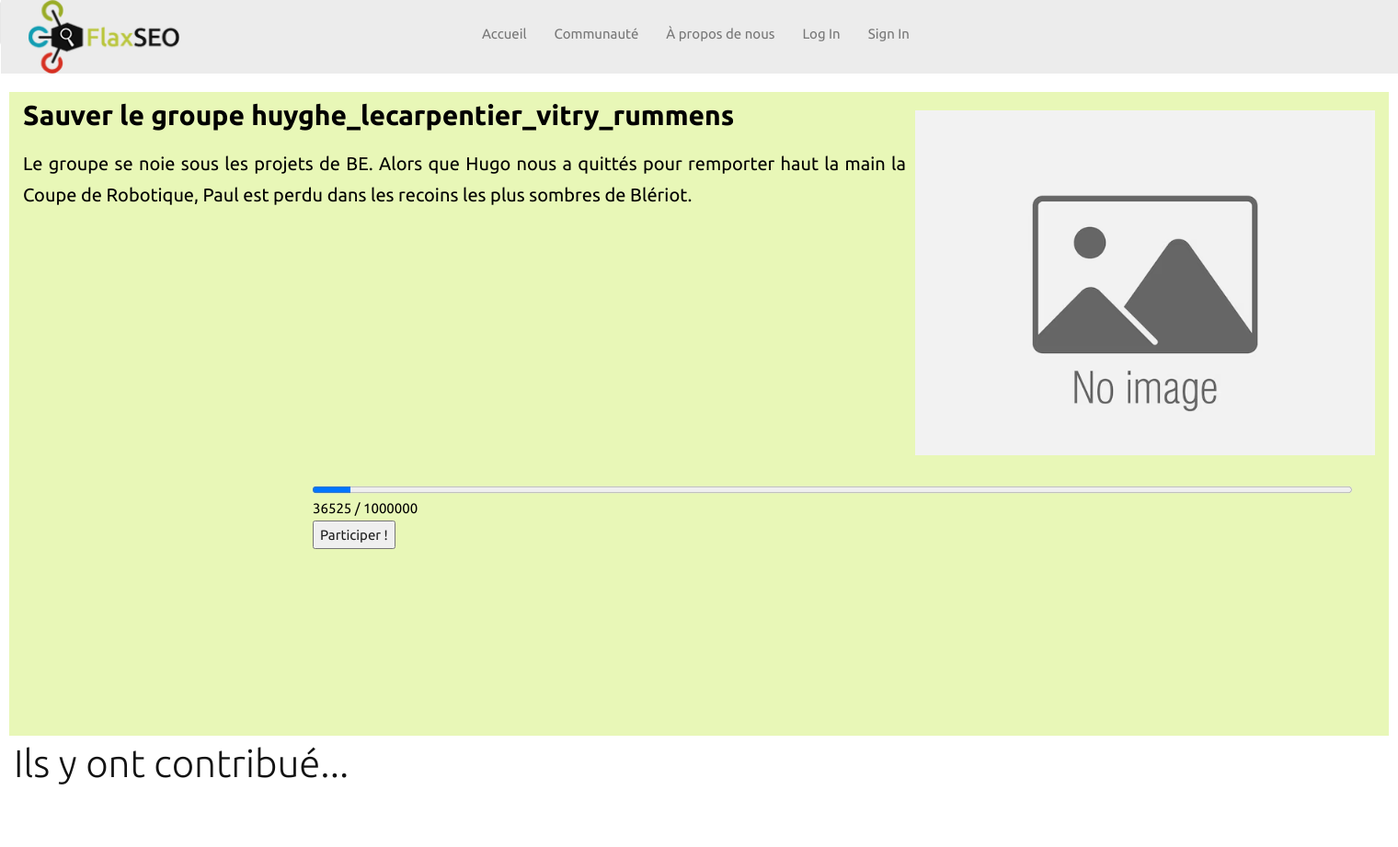
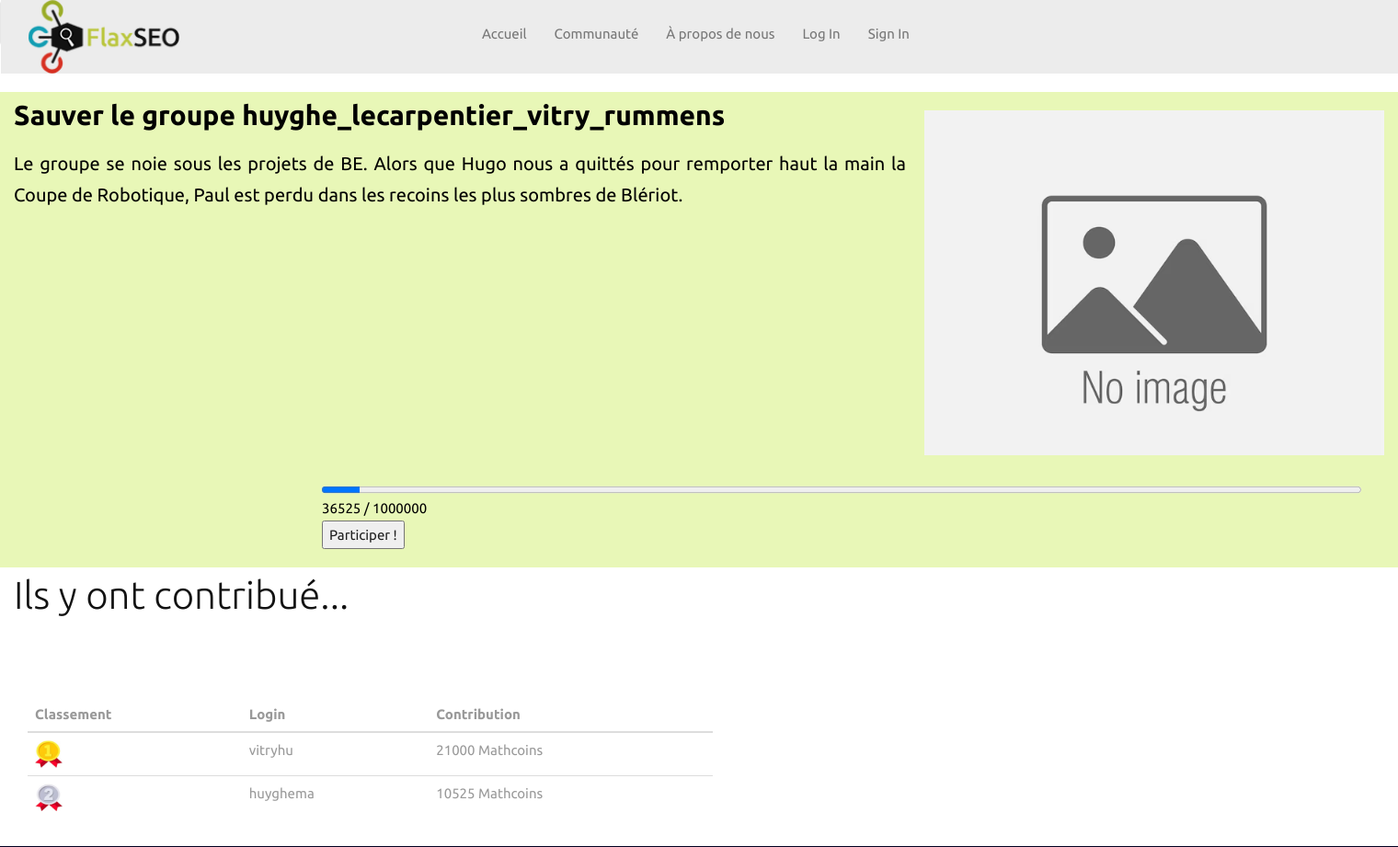
Before and after one commit to HugoLouisVitry/BE_WEB, a Flask app: page /seeProject/1 in a window 1520 px wide. Shown: the top 921 px of the page at 92% size. Run offline with Flask 3, Linux system fonts and the light colour scheme; data comes from the database, SQL or seed files in the repository; some libraries are stand-ins or nearby versions.

Commit message:
petites modif principalement visuelles

```diff
--- a/huyghe_lecarpentier_vitry_rummens/App_financement/template/seeProject.html
+++ b/huyghe_lecarpentier_vitry_rummens/App_financement/template/seeProject.html
@@ -7,8 +7,8 @@
     .project {
       color: black;
       background-color: #e8f7b7;
-      height: 700px;
-      width: 1500px;
+      height: 80%;
+      width: 100%;
     }
 
     .img-container {
@@ -18,7 +18,6 @@
       max-height: 800px;
       float: right;
       margin-top: 20px;
-      margin-left: 10px;
     }
 
     #project-image {
```
Also changed, not shown: huyghe_lecarpentier_vitry_rummens/App_financement/template/index.html (+7 -6 lines), huyghe_lecarpentier_vitry_rummens/App_financement/static/images/thumbnail.png (added).
